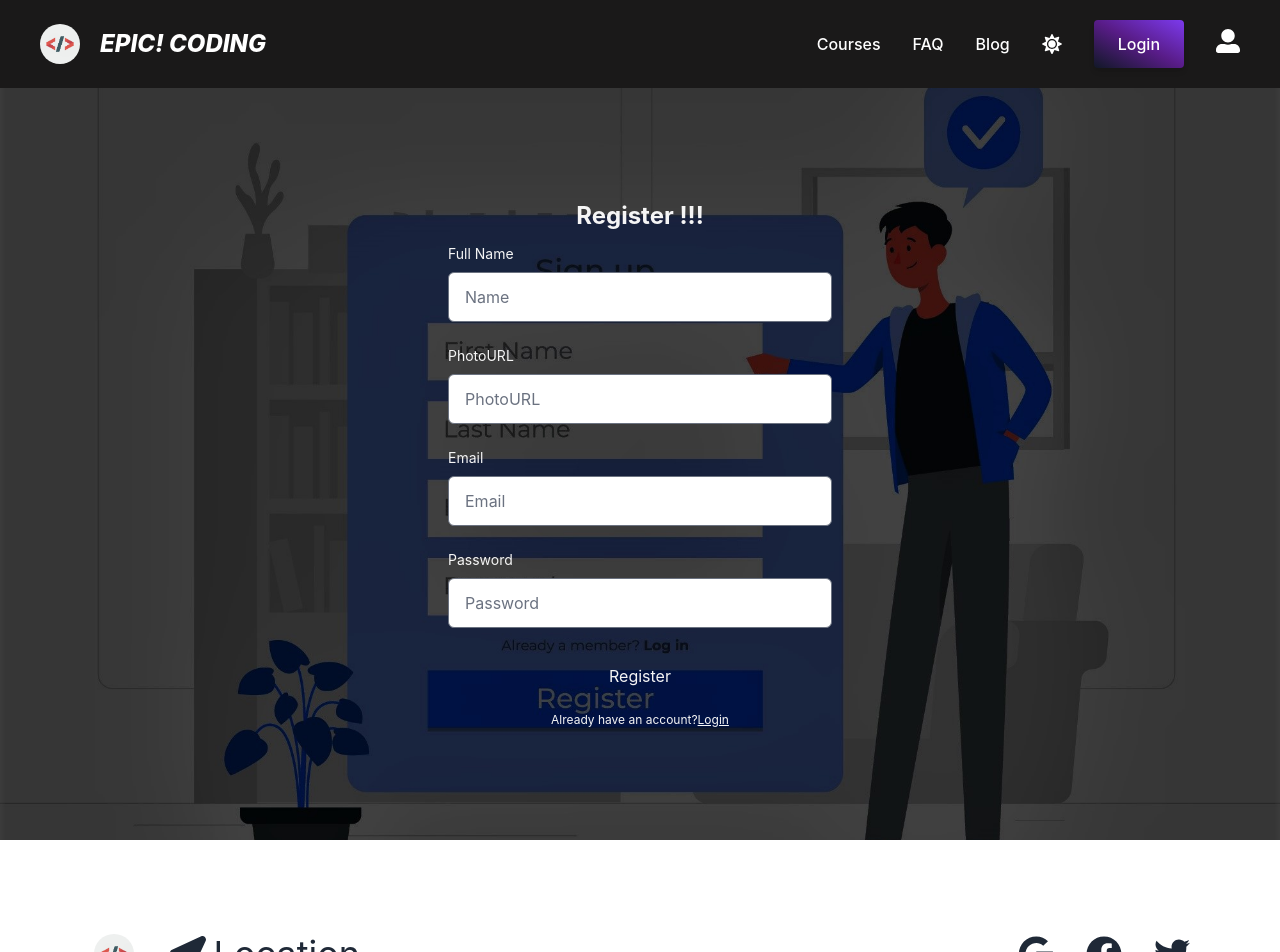
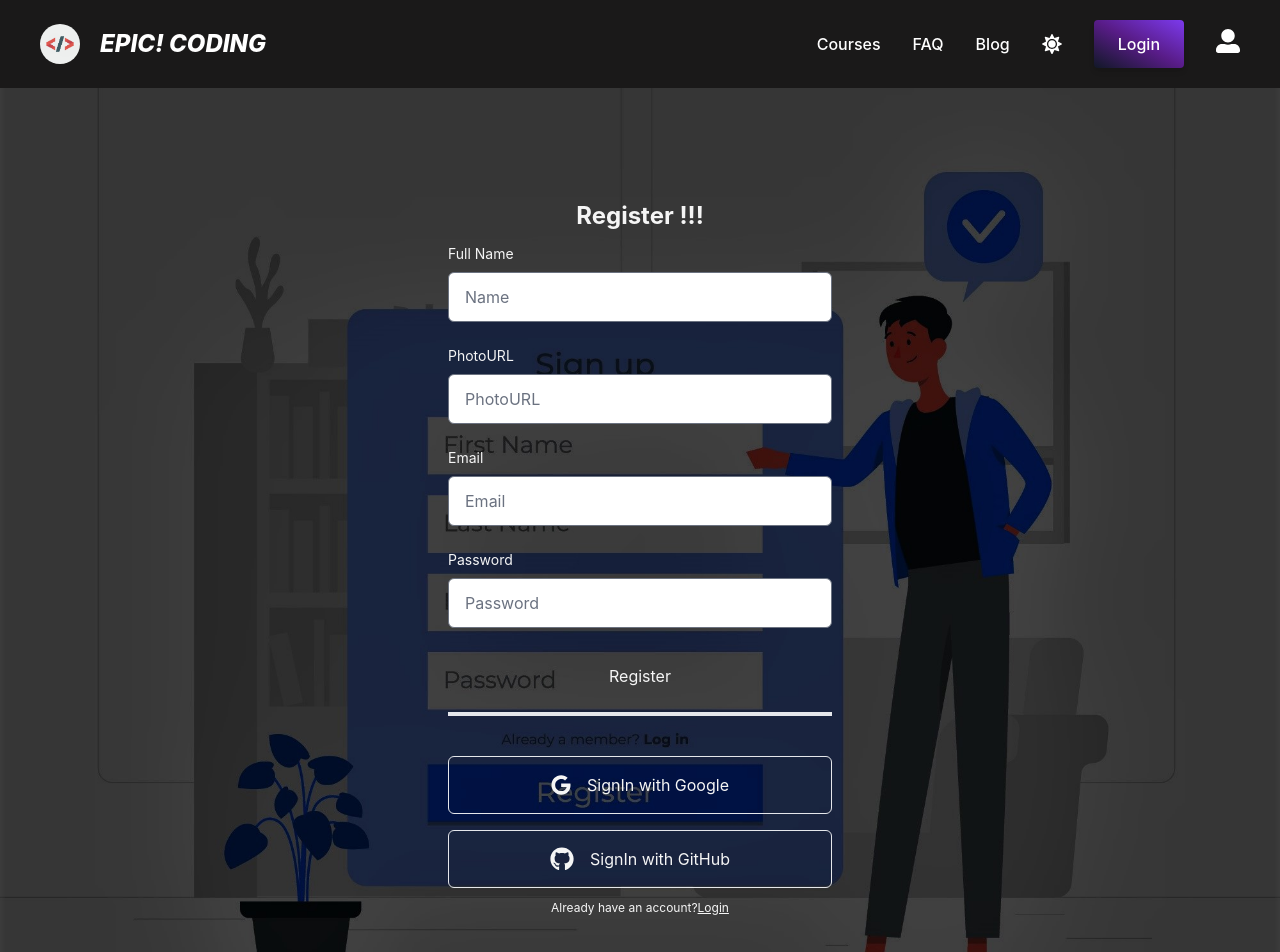
Before and after one commit to sajid1545/epic-coding_client, a React (Create React App) app: page /register in a window 1280 px wide. Shown: the top 952 px of the page. Built offline with nearby package versions, Linux system fonts and the light colour scheme; no server answers.

Commit message:
users can now sigin with google and github from register form

```diff
--- a/src/Pages/Auth/Register/Register.jsx
+++ b/src/Pages/Auth/Register/Register.jsx
@@ -1,13 +1,17 @@
 import React, { useContext, useState } from 'react';
-import './register.css';
-import { Link } from 'react-router-dom';
-import { AuthContext } from '../../../Contexts/UserContextProvider';
 import toast from 'react-hot-toast';
 import { AiFillEye, AiFillEyeInvisible } from 'react-icons/ai';
+import { FaGithub, FaGoogle } from 'react-icons/fa';
+import { Link, useLocation, useNavigate } from 'react-router-dom';
+import { AuthContext } from '../../../Contexts/UserContextProvider';
+import './register.css';
 
 const Register = () => {
-	const { createUser, updateUserProfile } = useContext(AuthContext);
+	const { createUser, updateUserProfile, githubSignIn, googleSignIn } = useContext(AuthContext);
 	const [showPass, setShowPass] = useState(false);
+	const navigate = useNavigate();
+	const location = useLocation();
+	const from = location.state?.from?.pathname || '/';
 
 	const [errors, setErrors] = useState({
 		password: '',
@@ -44,10 +48,38 @@ const Register = () => {
 				toast.success('Registered Successfully');
 				form.reset();
 				handleUpdateUserProfile(name, photoURL);
+				navigate(from, { replace: true });
 			})
 			.catch((err) => {
 				console.log(err);
 				toast.error(err.message);
+				setErrors({ ...errors, general: err.message });
+			});
+	};
+
+	const handleGithubSignIn = () => {
+		githubSignIn()
+			.then((result) => {
+				console.log(result.user);
+				toast.success('success');
+				navigate(from, { replace: true });
+			})
+			.catch((e) => {
+				toast.error(e.message);
+			});
+	};
+
+	// Google signIn Authentication
+
+	const handleGoogleSignIn = () => {
+		googleSignIn()
+			.then((result) => {
+				console.log(result.user);
+				navigate(from, { replace: true });
+			})
+
+			.catch((e) => {
+				toast.error(e.message);
 			});
 	};
 
@@ -134,6 +166,21 @@ const Register = () => {
 					</button>
 					{errors.general && <p className="text-center text-red-600">{errors.general}</p>}
 				</form>
+				<hr className='border-2'></hr>
+				<div className="my-6 space-y-4 ">
+					<button
+						onClick={handleGoogleSignIn}
+						className="flex mt-10 items-center justify-center w-full p-4 space-x-4 border rounded-md focus:ring-2 focus:ring-offset-1 dark:border-gray-400 focus:ring-violet-400 hover:bg-purple-700 duration-500">
+						<FaGoogle className="w-5 h-5 " />
+						<p>SignIn with Google</p>
+					</button>
+					<button
+						onClick={handleGithubSignIn}
+						className="flex items-center justify-center w-full p-4 space-x-4 border rounded-md focus:ring-2 focus:ring-offset-1 dark:border-gray-400 focus:ring-violet-400 hover:bg-purple-700 duration-500">
+						<FaGithub className="w-6 h-6 " />
+						<p>SignIn with GitHub</p>
+					</button>
+				</div>
 
 				<p className="text-xs text-center sm:px-6 dark:text-gray-400">
 					Already have an account?
```
